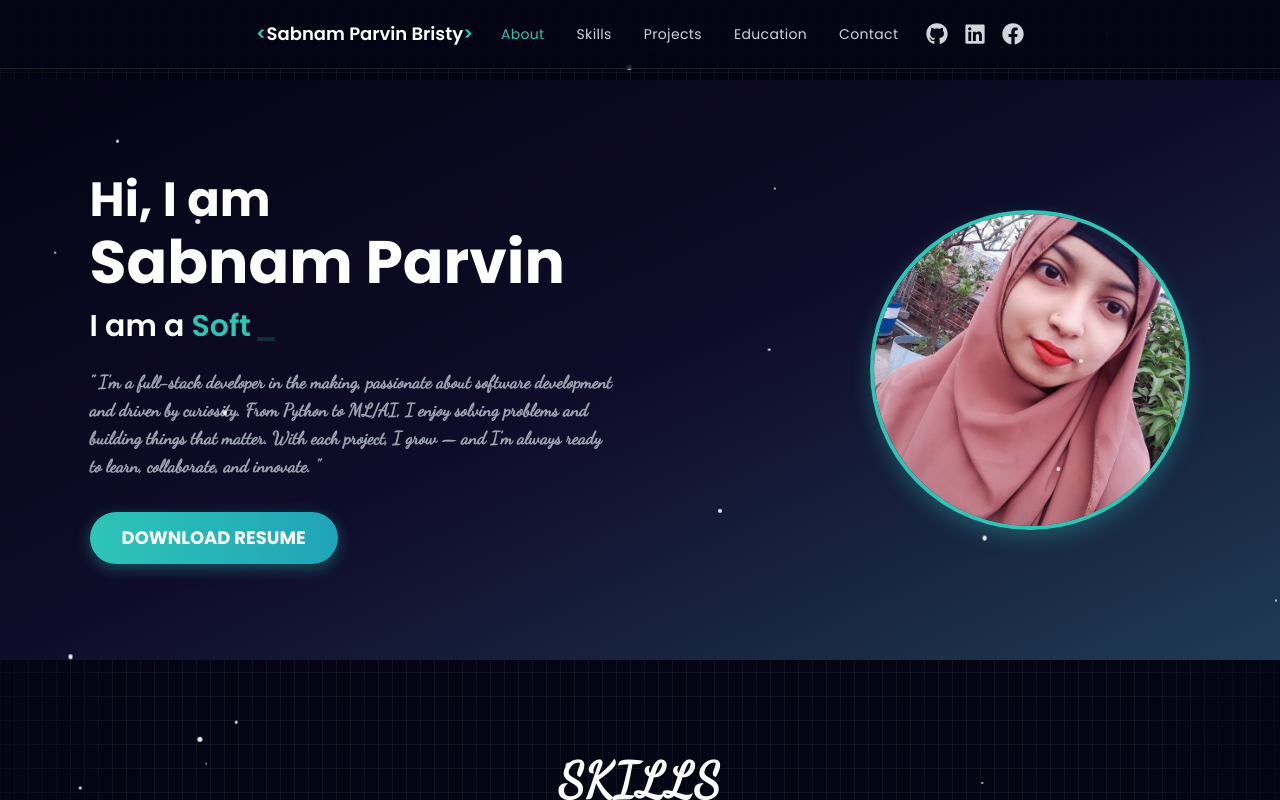
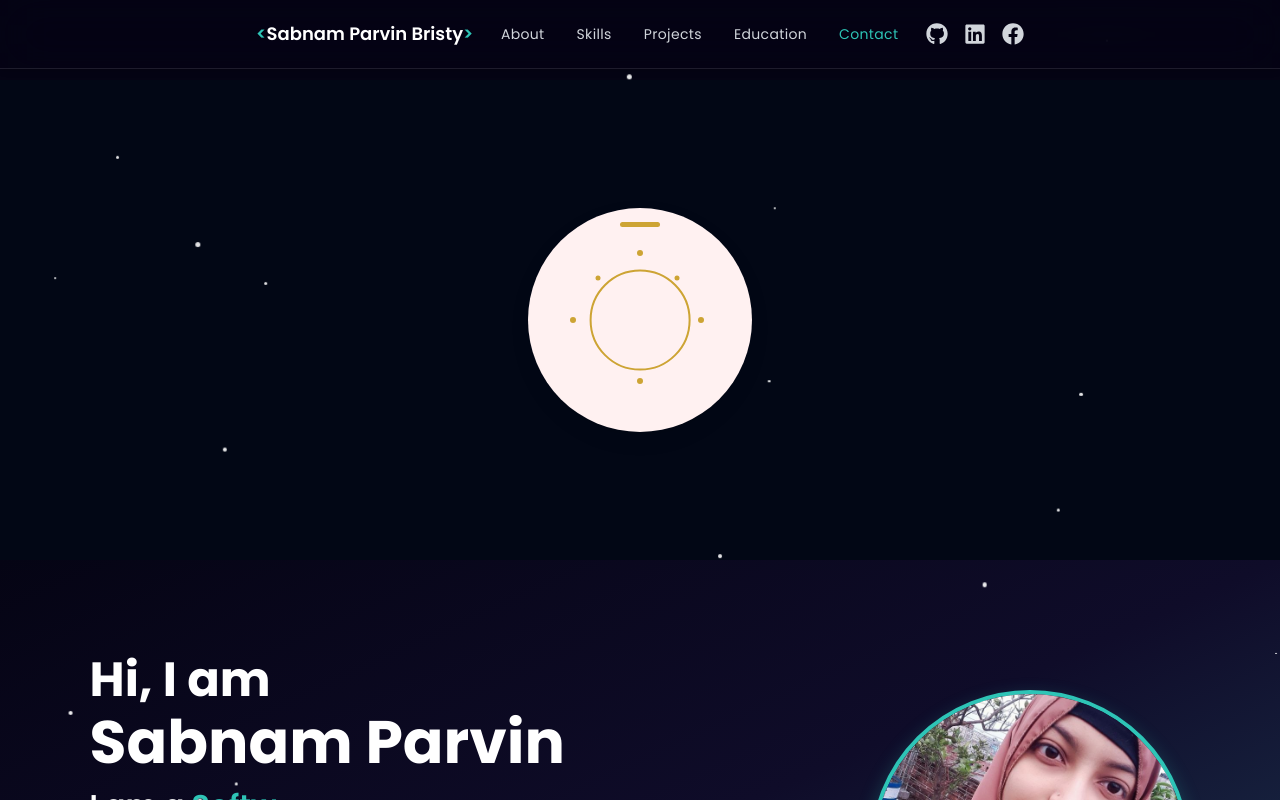
Before and after one commit to sabnamparvinbristy/portfolio, a React (Vite) app: page / in a window 1280 px wide. Shown: the top 800 px of the page. Built offline with nearby package versions, Linux system fonts and the light colour scheme.

Commit message:
analog clock created

```diff
--- a/package.json
+++ b/package.json
@@ -11,7 +11,7 @@
   },
   "dependencies": {
     "@emailjs/browser": "^4.4.1",
-    "framer-motion": "^12.20.1",
+    "framer-motion": "^12.23.0",
     "prop-types": "^15.8.1",
     "react": "^19.1.0",
     "react-dom": "^19.1.0",
--- a/src/App.jsx
+++ b/src/App.jsx
@@ -7,6 +7,7 @@ import Education from "./components/Education/Education";
 import Contact from "./components/Contact/Contact";
 import Footer from "./components/Footer/Footer";
 import BlurBlob from "./BlurBlob";
+import Clock from "./components/Clock/Clock";
 
 function App() {
   const containerRef = useRef(null);
@@ -77,11 +78,15 @@ function App() {
       <BlurBlob position={{top: '35%', left: '20%'}} size={{width:'30%', height:'40%'}}></BlurBlob>
 
       {/* Grid background */}
-      <div className="absolute inset-0 bg-[linear-gradient(to_right,#4f4f4f2e_1px,transparent_1px),linear-gradient(to_bottom,#4f4f4f2e_1px,transparent_1px)] bg-[size:14px_24px] [mask-image:radial-gradient(ellipse_60%_50%_at_50%_0%,#000_70%,transparent_100%)]"></div>
+      <div className="absolute
+      inset-0 bg-[linear-gradient(to_right,#4f4f4f2e_1px,
+      transparent_1px),linear-gradient(to_bottom,#4f4f4f2e_1px,transparent_1px)]
+       bg-[size:14px_24px] [mask-image:radial-gradient(ellipse_60%_50%_at_50%_0%,#000_70%,transparent_100%)]"></div>
 
       {/* Main content */}
       <div className="relative pt-20">
         <Navbar/>
+        <Clock/>
         <About/>
         <Skill/>
         <Work/>
--- /dev/null
+++ b/src/components/Clock/Clock.jsx
@@ -0,0 +1,213 @@
+import React, { useState, useEffect } from 'react';
+
+const Clock = () => {
+  const [time, setTime] = useState(new Date());
+  const [isOpen, setIsOpen] = useState(false);
+
+  useEffect(() => {
+    const timer = setInterval(() => setTime(new Date()), 1000);
+    return () => clearInterval(timer);
+  }, []);
+
+  const hours = time.getHours() % 12;
+  const minutes = time.getMinutes();
+  const seconds = time.getSeconds();
+
+  const hourDeg = (hours * 30) + (minutes * 0.5);
+  const minuteDeg = (minutes * 6) + (seconds * 0.1);
+  const secondDeg = seconds * 6;
+
+  const toggleCover = () => setIsOpen(!isOpen);
+
+  return (
+    <div
+      style={{
+        display: 'flex',
+        justifyContent: 'center',
+        alignItems: 'center',
+        height: '60vh',
+        backgroundColor: 'oklch(13% 0.035 260)',
+      }}
+    >
+      <div
+        style={{
+          position: 'relative',
+          width: '224px',
+          height: '224px',
+          perspective: '1000px',
+          cursor: 'pointer',
+        }}
+        onClick={toggleCover}
+      >
+        {/* Clock Cover */}
+        <div
+          style={{
+            position: 'absolute',
+            width: '100%',
+            height: '100%',
+            background: 'oklch(97% 0.015 20)',
+            borderRadius: '50%',
+            boxShadow: '0 8px 20px rgba(0, 0, 0, 0.08)',
+            display: 'flex',
+            justifyContent: 'center',
+            alignItems: 'center',
+            transition: 'transform 1s cubic-bezier(0.68, -0.55, 0.27, 1.55)',
+            transformOrigin: 'bottom center',
+            zIndex: 10,
+            overflow: 'hidden',
+            transform: isOpen ? 'rotateX(110deg)' : 'none',
+            backfaceVisibility: 'hidden',
+          }}
+        >
+          {/* design some */}
+          <div style={{ position: 'relative', width: '75%', height: '75%' }}>
+            <div
+              style={{
+                position: 'absolute',
+                top: '50%',
+                left: '50%',
+                width: '60%',
+                height: '60%',
+                border: '2px solid #cda434',
+                borderRadius: '50%',
+                transform: 'translate(-50%, -50%)',
+              }}
+            ></div>
+            {[
+              { top: '10%', left: '50%' },
+              { top: '50%', left: '10%' },
+              { top: '50%', right: '10%' },
+              { bottom: '10%', left: '50%' },
+              { top: '25%', left: '25%' },
+              { top: '25%', right: '25%' },
+            ].map((style, index) => (
+              <div
+                key={index}
+                style={{
+                  position: 'absolute',
+                  background: '#cda434',
+                  borderRadius: '50%',
+                  width: index < 4 ? '6px' : '5px',
+                  height: index < 4 ? '6px' : '5px',
+                  ...style,
+                  transform: 'translate(-50%, -50%)',
+                }}
+              ></div>
+            ))}
+          </div>
+          <div
+            style={{
+              position: 'absolute',
+              top: '14px',
+              left: '50%',
+              width: '40px',
+              height: '5px',
+              background: '#cda434',
+              borderRadius: '3px',
+              transform: 'translateX(-50%)',
+            }}
+          ></div>
+        </div>
+
+        {/* Clock body */}
+        <div
+          style={{
+            position: 'absolute',
+            width: '100%',
+            height: '100%',
+            background: 'oklch(97% 0.015 20)',
+            borderRadius: '50%',
+            boxShadow: 'inset 0 0 18px rgb(248, 168, 221)',
+            opacity: isOpen ? 1 : 0,
+            transition: 'opacity 0.5s 0.5s',
+            display: 'flex',
+            justifyContent: 'center',
+            alignItems: 'center',
+            pointerEvents: isOpen ? 'auto' : 'none',
+          }}
+        >
+          {/* Center Dot */}
+          <div
+            style={{
+              position: 'absolute',
+              width: '8px',
+              height: '8px',
+              background: '#444',
+              borderRadius: '50%',
+              zIndex: 10,
+            }}
+          ></div>
+
+          {/* Hour*/}
+          <div
+            style={{
+              position: 'absolute',
+              transformOrigin: 'bottom center',
+              bottom: '50%',
+              width: '4px',
+              height: '50px',
+              background: '#444',
+              borderRadius: '3px',
+              transform: `rotate(${hourDeg}deg)`,
+            }}
+          ></div>
+
+          {/* Minute */}
+          <div
+            style={{
+              position: 'absolute',
+              transformOrigin: 'bottom center',
+              bottom: '50%',
+              width: '2.5px',
+              height: '75px',
+              background: '#666',
+              borderRadius: '3px',
+              transform: `rotate(${minuteDeg}deg)`,
+            }}
+          ></div>
+
+          {/* Second */}
+          <div
+            style={{
+              position: 'absolute',
+              transformOrigin: 'bottom center',
+              bottom: '50%',
+              width: '1.5px',
+              height: '90px',
+              background: '#e74c3c',
+              transform: `rotate(${secondDeg}deg)`,
+            }}
+          ></div>
+
+          {/* Clock Numbers */}
+          {Array.from({ length: 12 }).map((_, i) => {
+            const angle = i * 30;
+            const radius = 95;
+            const x = 112 + radius * Math.sin((angle * Math.PI) / 180);
+            const y = 112 - radius * Math.cos((angle * Math.PI) / 180);
+
+            return (
+              <div
+                key={i}
+                style={{
+                  position: 'absolute',
+                  left: `${x}px`,
+                  top: `${y}px`,
+                  transform: 'translate(-50%, -50%)',
+                  fontFamily: 'sans-serif',
+                  fontSize: '14px',
+                  fontWeight: 'bold',
+                  color: '#444',
+                }}
+              >
+                {i === 0 ? 12 : i}
+              </div>
+            );
+          })}
+        </div>
+      </div>
+    </div>
+  );
+};
+
+export default Clock;
--- a/src/components/Contact/Contact.jsx
+++ b/src/components/Contact/Contact.jsx
@@ -22,7 +22,7 @@ const Contact = () => {
       .then(
         () => {
           setIsSent(true);
-          form.current.reset(); // Reset form fields after sending
+          form.current.reset();
           toast.success("Message sent successfully! ✅", {
             position: "top-center",
             autoClose: 3000,
```
Also changed, not shown: 1 other file (tests, documents, lock files or other folders).
